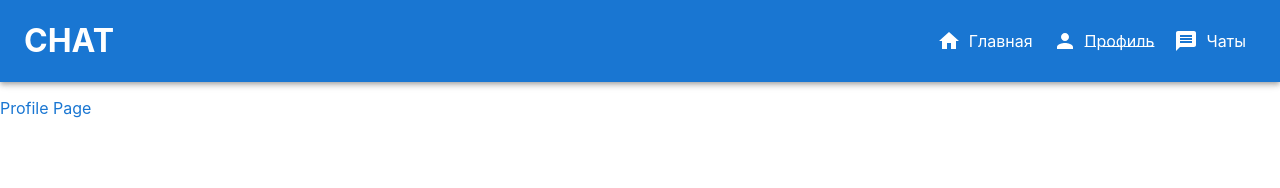
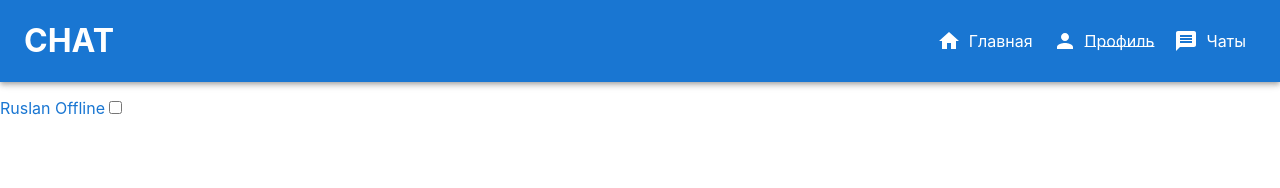
Before and after one commit to iamceltic33/react-app-gb, a React (Create React App) app: page /profile in a window 1280 px wide. Shown: the top 188 px of the page. Built offline with nearby package versions, Linux system fonts and the light colour scheme.

Commit message:
profile redux

```diff
--- a/package.json
+++ b/package.json
@@ -12,8 +12,10 @@
     "@testing-library/user-event": "^13.5.0",
     "react": "^17.0.2",
     "react-dom": "^17.0.2",
+    "react-redux": "^7.2.7",
     "react-router-dom": "^6.2.2",
     "react-scripts": "5.0.0",
+    "redux": "^4.1.2",
     "web-vitals": "^2.1.4"
   },
   "scripts": {
--- a/src/Profile.jsx
+++ b/src/Profile.jsx
@@ -1,7 +1,14 @@
+import { useSelector, useDispatch } from "react-redux"
+
 export default function Profile() {
+    const profileName = useSelector(state => state.username)
+    const active = useSelector(state => state.active)
+    const dispatch = useDispatch();
     return <>
         <p>
-            Profile Page
+            {profileName}
+            {active ? ' Online' : ' Offline'}
+            <input type="checkbox" checked={active} onChange={() => { dispatch({ type: 'changeActive' }) }} />
         </p>
     </>
 }
--- a/src/index.js
+++ b/src/index.js
@@ -4,13 +4,30 @@ import './index.css';
 import App from './App';
 import reportWebVitals from './reportWebVitals';
 import { BrowserRouter } from 'react-router-dom';
+import { Provider } from 'react-redux';
+import { createStore } from 'redux';
 
+const initialState = {
+  username: 'Ruslan',
+  active: false
+}
+const reducer = (state = initialState, action) => {
+  switch (action.type) {
+    case "changeActive":
+      return { ...state, active: !state.active }
+    default:
+      return state;
+  }
+}
+const store = createStore(reducer)
 
 ReactDOM.render(
   <React.StrictMode>
-    <BrowserRouter>
-      <App />
-    </BrowserRouter>
+    <Provider store={store}>
+      <BrowserRouter>
+        <App />
+      </BrowserRouter>
+    </Provider>
   </React.StrictMode>,
   document.getElementById('root')
 );
```
Also changed, not shown: 1 other file (tests, documents, lock files or other folders).
